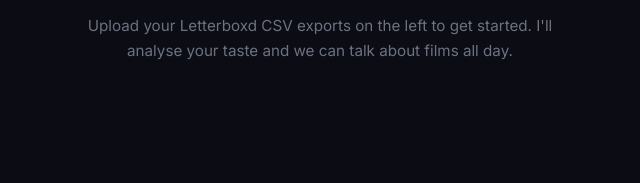
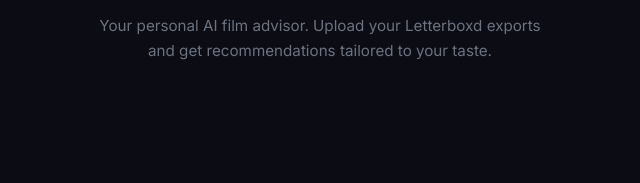
Before and after one commit to jordanbelford26/letterboxd-ai, a plain HTML site: page frontend/index.html in a window 1280 px wide. Shown: the part 381-564 px from the top of the page, 460-1100 px from the left. Drawn offline with nearby package versions, Linux system fonts and the light colour scheme; no server answers; a web font is replaced by a local one.

Commit message:
Update welcome subtitle text

```diff
--- a/frontend/index.html
+++ b/frontend/index.html
@@ -108,8 +108,7 @@
             <em>Lights, camera,</em> conversation.
           </div>
           <div class="welcome-body">
-            Upload your Letterboxd CSV exports on the left to get started.
-            I'll analyse your taste and we can talk about films all day.
+            Your personal AI film advisor. Upload your Letterboxd exports and get recommendations tailored to your taste.
           </div>
         </div>
       </div>
```
